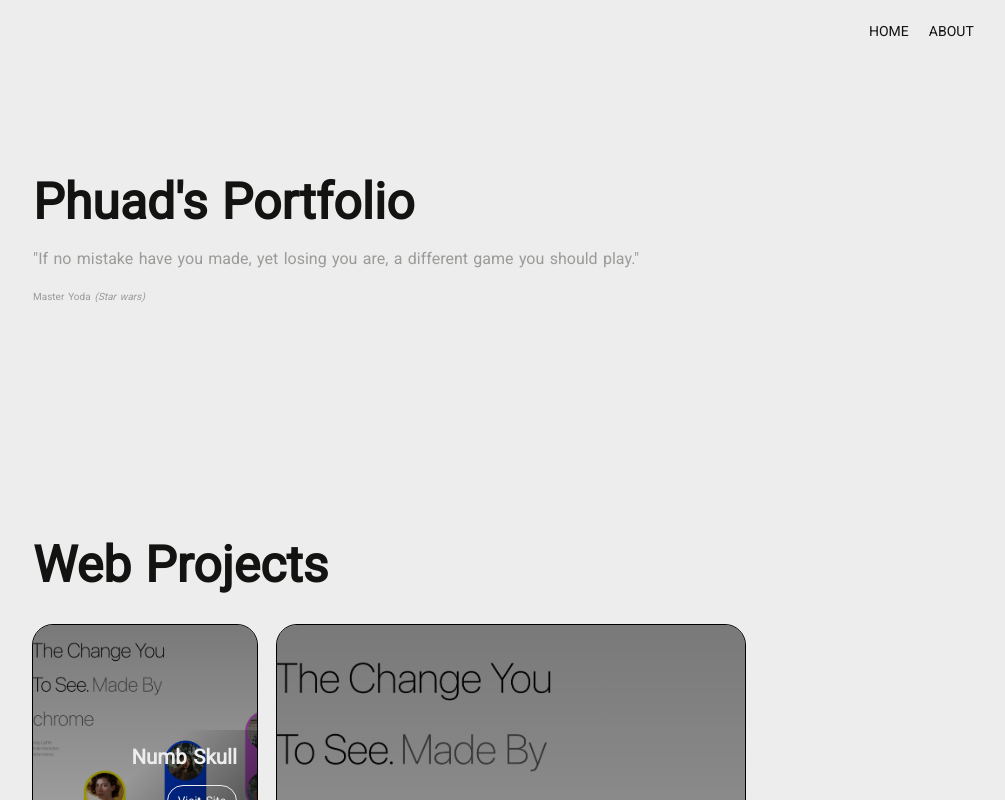
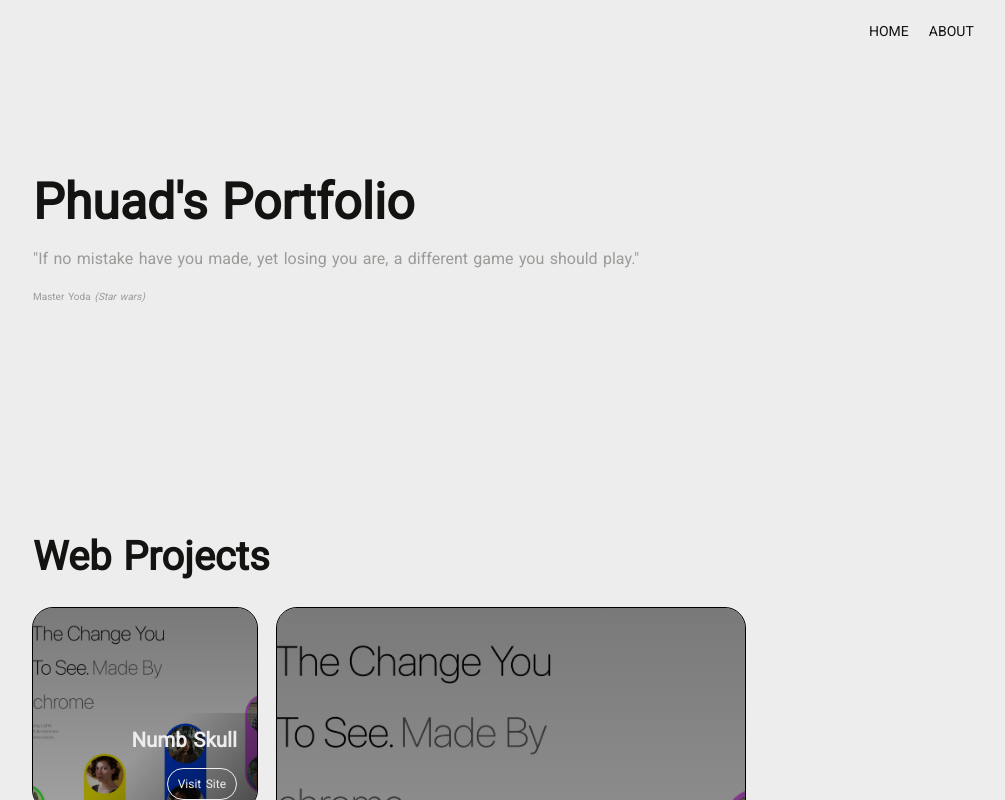
Before and after one commit to Ph-uad/next_portfolio, a Next.js app: page / in a window 1280 px wide. Shown: the top 800 px of the page, without its empty margins (159-1164 px from the left). Built offline with nearby package versions, Linux system fonts and the light colour scheme.

Commit message:
removed unused code

```diff
--- a/src/app/components/works/Work.js
+++ b/src/app/components/works/Work.js
@@ -2,8 +2,6 @@
 import { useState } from "react";
 
 const Work = ({ title, list }) => {
-
-  const [selectedId, setSelectedId] = useState(null);
 
   const listItem = list.map((item, index) => (
     <li key={ index + item.title } className='works flex'>
@@ -21,7 +19,7 @@ const Work = ({ title, list }) => {
 
   return (
     <section className="section">
-      <h1>{ title }</h1>
+      <h2>{ title }</h2>
       <ul className="grid">
         { listItem }
       </ul>
```
